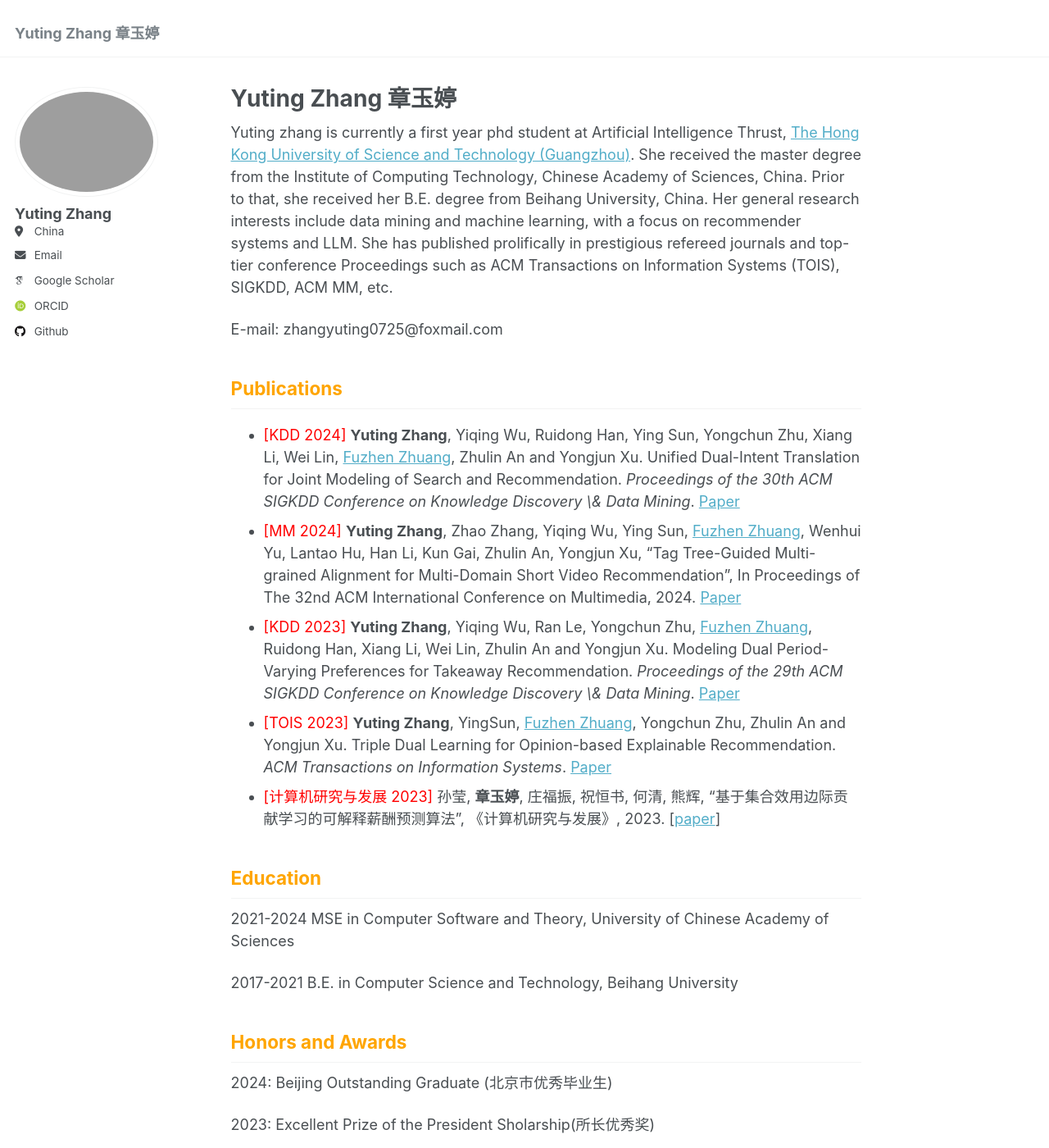
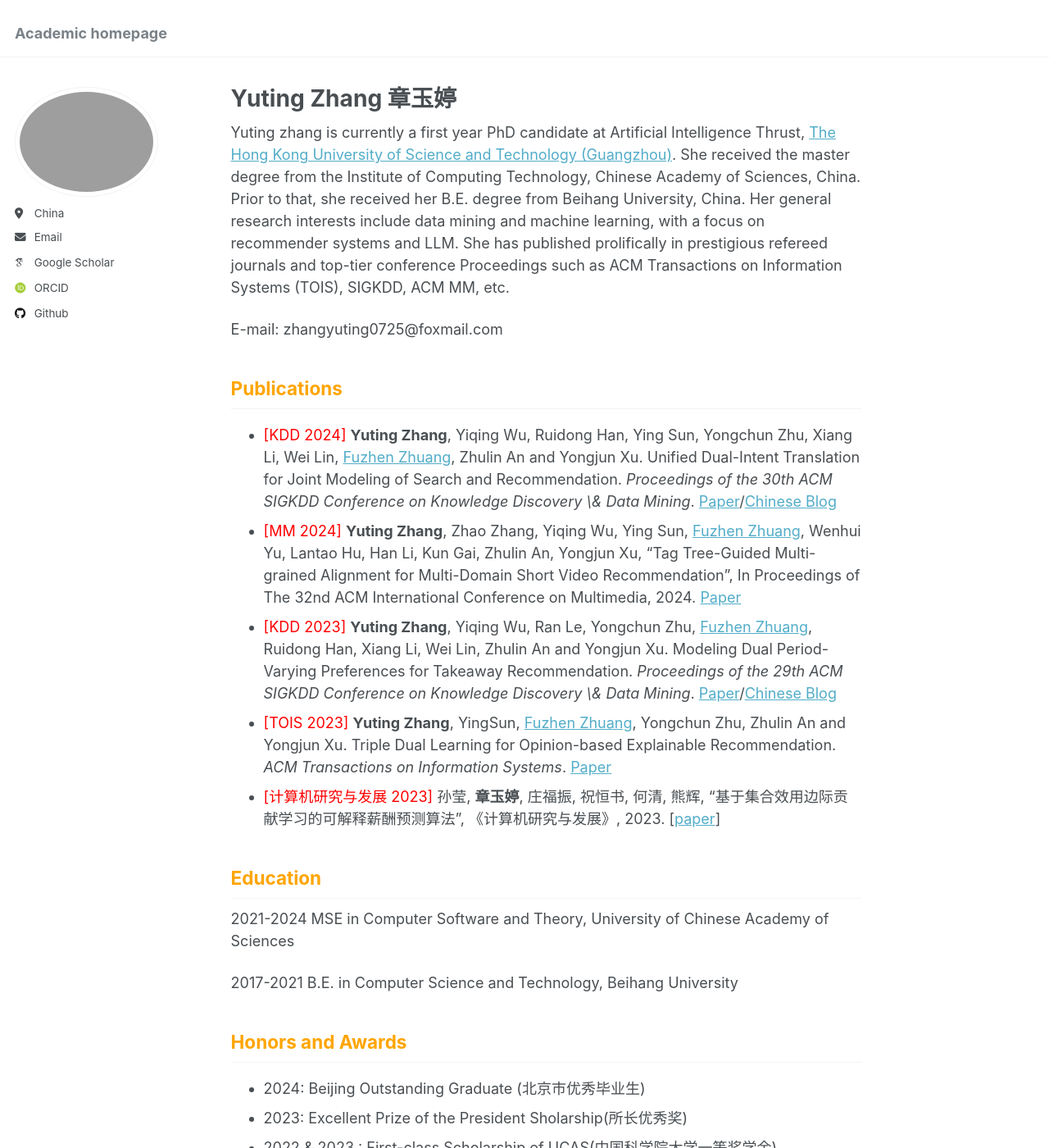
Before and after one commit to zhangyuting725/zhangyuting725.github.io, a Jekyll site: the page built from _pages/about.md, in a window 1280 px wide and 1400 px high. Shown: the whole window at 82% size. Built offline with Jekyll 4.4.1, drawn with Linux system fonts in a browser that asks for light colours; some web fonts are replaced; some of the changed text lies outside the part shown.

Commit message:
change title

```diff
--- a/_config.yml
+++ b/_config.yml
@@ -8,7 +8,7 @@
 
 # Basic Site Settings
 locale                   : "en-US"
-title                    : "Yuting Zhang 章玉婷"
+title                    : "Academic homepage"
 title_separator          : "-"
 name                     : &name "Yuting Zhang"
 description              : &description "a first year phd student  at Artificial Intelligence Thrust, The Hong Kong University of Science and Technology (Guangzhou)"
@@ -22,7 +22,7 @@ repository               : "zhangyuting725/zhangyuting725.github.io"
 author:
   # Biographic information
   avatar           : "zyt.png"
-  name             : "Yuting Zhang"
+  name             : #"Yuting Zhang"
   pronouns         : # example: "she/her"
   bio              : #"a first phd student of The Hong Kong University of Science and Technology (Guangzhou)"
   location         : "China"
--- a/_pages/about.md
+++ b/_pages/about.md
@@ -8,15 +8,15 @@ redirect_from:
 
 ---
 
-Yuting zhang is currently a first year phd student  at Artificial Intelligence Thrust, [The Hong Kong University of Science and Technology (Guangzhou)](https://www.hkust-gz.edu.cn/zh/). She received the master degree from the Institute of Computing Technology, Chinese Academy of Sciences, China. Prior to that, she received her B.E. degree from Beihang University, China. Her general research interests include data mining and machine learning, with a focus on recommender systems and LLM. She has published prolifically in prestigious refereed journals and top-tier conference Proceedings such as ACM Transactions on Information Systems (TOIS), SIGKDD, ACM MM, etc.
+Yuting zhang is currently a first year PhD candidate  at Artificial Intelligence Thrust, [The Hong Kong University of Science and Technology (Guangzhou)](https://www.hkust-gz.edu.cn/zh/). She received the master degree from the Institute of Computing Technology, Chinese Academy of Sciences, China. Prior to that, she received her B.E. degree from Beihang University, China. Her general research interests include data mining and machine learning, with a focus on recommender systems and LLM. She has published prolifically in prestigious refereed journals and top-tier conference Proceedings such as ACM Transactions on Information Systems (TOIS), SIGKDD, ACM MM, etc.
 
 E-mail:  zhangyuting0725@foxmail.com
 
 ## <span style="color: orange;">Publications</span>
 
-- <span style="color: red;">[KDD 2024]</span>  **Yuting Zhang**, Yiqing Wu, Ruidong Han, Ying Sun, Yongchun Zhu, Xiang Li, Wei Lin, [Fuzhen Zhuang](https://fuzhenzhuang.github.io/), Zhulin An and Yongjun Xu. Unified Dual-Intent Translation for Joint Modeling of Search and Recommendation.  *Proceedings of the 30th ACM SIGKDD Conference on Knowledge Discovery \& Data Mining*.  [Paper](https://arxiv.org/abs/2407.00912)
+- <span style="color: red;">[KDD 2024]</span>  **Yuting Zhang**, Yiqing Wu, Ruidong Han, Ying Sun, Yongchun Zhu, Xiang Li, Wei Lin, [Fuzhen Zhuang](https://fuzhenzhuang.github.io/), Zhulin An and Yongjun Xu. Unified Dual-Intent Translation for Joint Modeling of Search and Recommendation.  *Proceedings of the 30th ACM SIGKDD Conference on Knowledge Discovery \& Data Mining*.  [Paper](https://arxiv.org/abs/2407.00912)/[Chinese Blog](https://mp.weixin.qq.com/s/x2VI30QnCJiWcMH3jdXzUw)
 - <span style="color: red;">[MM 2024]</span> **Yuting Zhang**, Zhao Zhang, Yiqing Wu, Ying Sun, [Fuzhen Zhuang](https://fuzhenzhuang.github.io/), Wenhui Yu, Lantao Hu, Han Li, Kun Gai, Zhulin An, Yongjun Xu, “Tag Tree-Guided Multi-grained Alignment for Multi-Domain Short Video Recommendation”, In Proceedings of The 32nd ACM International Conference on Multimedia, 2024.  [Paper](https://openreview.net/forum?id=YrdS3abahU)
-- <span style="color: red;">[KDD 2023]</span>  **Yuting Zhang**, Yiqing Wu, Ran Le, Yongchun Zhu, [Fuzhen Zhuang](https://fuzhenzhuang.github.io/), Ruidong Han, Xiang Li, Wei Lin, Zhulin An and Yongjun Xu. Modeling Dual Period-Varying Preferences for Takeaway Recommendation. *Proceedings of the 29th ACM SIGKDD Conference on Knowledge Discovery \& Data Mining*. [Paper](https://dl.acm.org/doi/pdf/10.1145/3580305.3599866)
+- <span style="color: red;">[KDD 2023]</span>  **Yuting Zhang**, Yiqing Wu, Ran Le, Yongchun Zhu, [Fuzhen Zhuang](https://fuzhenzhuang.github.io/), Ruidong Han, Xiang Li, Wei Lin, Zhulin An and Yongjun Xu. Modeling Dual Period-Varying Preferences for Takeaway Recommendation. *Proceedings of the 29th ACM SIGKDD Conference on Knowledge Discovery \& Data Mining*. [Paper](https://dl.acm.org/doi/pdf/10.1145/3580305.3599866)/[Chinese Blog](https://zhuanlan.zhihu.com/p/638618122)
 - <span style="color: red;">[TOIS 2023]</span>  **Yuting Zhang**, YingSun, [Fuzhen Zhuang](https://fuzhenzhuang.github.io/), Yongchun Zhu, Zhulin An and Yongjun Xu. Triple Dual Learning for Opinion-based Explainable Recommendation. *ACM Transactions on Information Systems*.  [Paper](https://dl.acm.org/doi/pdf/10.1145/3631521)
 - <span style="color: red;">[计算机研究与发展 2023]</span> 孙莹, **章玉婷**, 庄福振, 祝恒书, 何清, 熊辉, "基于集合效用边际贡献学习的可解释薪酬预测算法", 《计算机研究与发展》, 2023. [[paper](https://crad.ict.ac.cn/cn/article/doi/10.7544/issn1000-1239.202330133)]
 
@@ -28,12 +28,10 @@ E-mail:  zhangyuting0725@foxmail.com
 
 ## <span style="color: orange;">Honors and Awards</span>
 
-2024: Beijing Outstanding Graduate (北京市优秀毕业生)
+- 2024: Beijing Outstanding Graduate (北京市优秀毕业生)
+- 2023: Excellent Prize of the President Sholarship(所长优秀奖)
+- 2022 & 2023 : First-class Scholarship of UCAS(中国科学院大学一等奖学金)
+- 2022: Merit Student of UCAS(中国科学院大学三好学生)
 
-2023: Excellent Prize of the President Sholarship(所长优秀奖)
-
-2022: Merit Student of UCAS(中国科学院大学三好学生)
-
-2020: Mathematical Contest in Modeling Finalist award (美国数学建模竞赛 F奖)
-
-2019: National Encouragement Scholarship (国家励志奖学金)
+- 2020: Mathematical Contest in Modeling Finalist award (美国数学建模竞赛 F奖)
+- 2019: National Encouragement Scholarship (国家励志奖学金)
```
